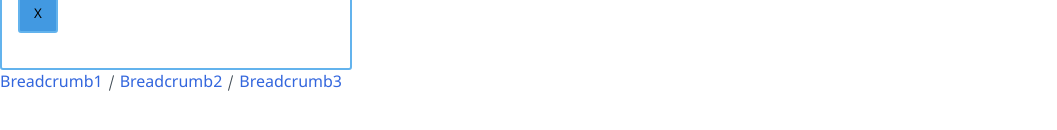
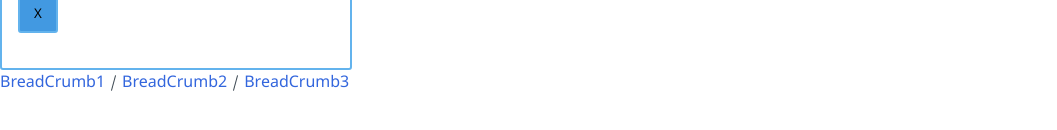
Before and after one commit to peeweetje/Design-system-with-Storybook-styled-components-styled-system, a React (Create React App) app: page / in a window 1280 px wide. Shown: the part 288-418 px from the top of the page, without its empty margins (0-1057 px from the left). Built offline with nearby package versions, Linux system fonts and the light colour scheme.

Commit message:
Feature: add story for the breadcrumb(w.i.p).

```diff
--- a/src/App.tsx
+++ b/src/App.tsx
@@ -6,7 +6,7 @@ import Header from "./components/header/Header";
 import ButtonStyledSystem from "./components/button-styled-system/ButtonStyledSystem";
 import Modal from "./components/modal/Modal";
 import {
-  Breadcrumb,
+  BreadCrumb,
   BreadcrumbPortal,
 } from "./components/breadcrumb/BreadCrumb";
 
@@ -44,9 +44,9 @@ const App: FC = () => {
         </Modal>
       )}
       <BreadcrumbPortal />
-      <Breadcrumb to="/one">Breadcrumb1</Breadcrumb>
-      <Breadcrumb to="/two">Breadcrumb2</Breadcrumb>
-      <Breadcrumb to="/two">Breadcrumb3</Breadcrumb>
+      <BreadCrumb to="/one">BreadCrumb1</BreadCrumb>
+      <BreadCrumb to="/two">BreadCrumb2</BreadCrumb>
+      <BreadCrumb to="/two">BreadCrumb3</BreadCrumb>
     </AppStyling>
   );
 };
--- a/src/components/breadcrumb/BreadCrumb.tsx
+++ b/src/components/breadcrumb/BreadCrumb.tsx
@@ -4,7 +4,9 @@ import { NavLink } from "react-router-dom";
 import styled from "styled-components";
 
 export interface BreadCrumbProps {
-  children?: ReactNode | null;
+  /** Text you want to display in your button, or an icon **/
+  children: ReactNode | null;
+  /** linking to another page **/
   to: string;
 }
 
@@ -14,7 +16,7 @@ export const BreadcrumbPortal = () => (
   </nav>
 );
 
-export const Breadcrumb: FC<BreadCrumbProps> = ({ children, to, ...props }) => {
+export const BreadCrumb: FC<BreadCrumbProps> = ({ children, to, ...props }) => {
   const [portalNode, setPortalNode] = useState();
 
   useEffect(() => {
```
Also changed, not shown: 2 other files (tests, documents, lock files or other folders).
